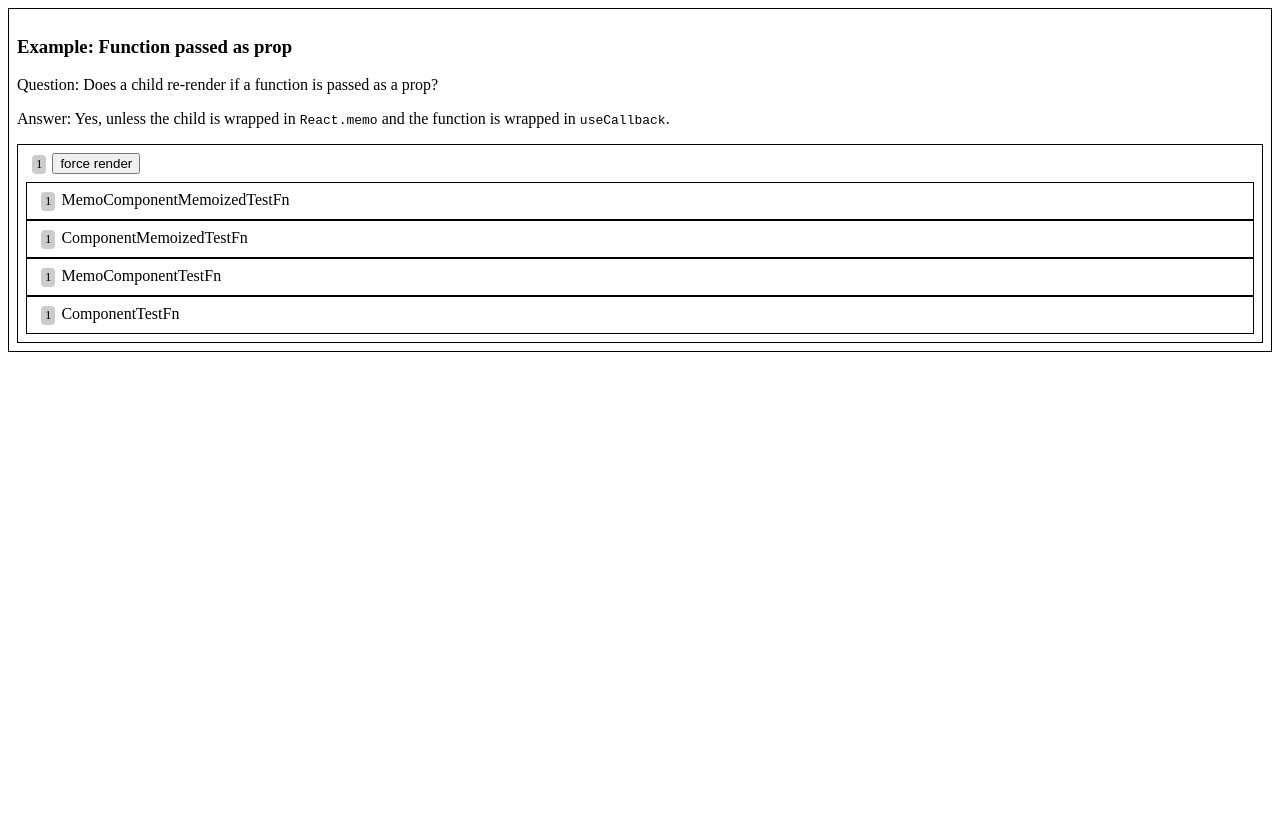
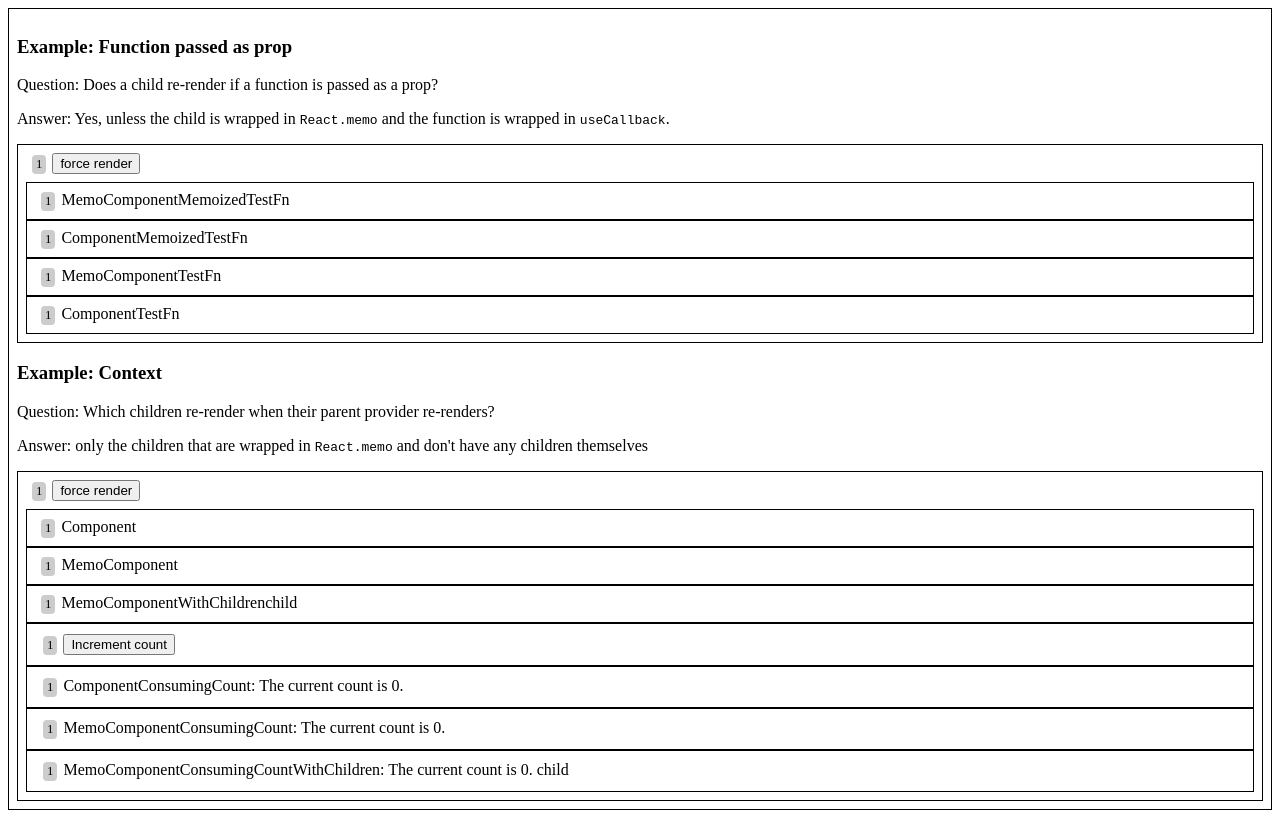
Before and after one commit to learnitmyway/react-playground, a React (Create React App) app: page / in a window 1280 px wide. Built offline with nearby package versions, Linux system fonts and the light colour scheme.

Commit message:
add ContextExample

```diff
--- a/src/App.js
+++ b/src/App.js
@@ -1,11 +1,13 @@
 import React from "react";
 import "./styles.css";
 import FunctionPassedAsPropExample from "./FunctionPassedAsPropExample";
+import ContextExample from "./ContextExample";
 
 export default function App() {
   return (
     <main className="frame">
       <FunctionPassedAsPropExample />
+      <ContextExample />
     </main>
   );
 }
--- /dev/null
+++ b/src/ContextExample.js
@@ -0,0 +1,117 @@
+import React from "react";
+import useRenderCounter from "./useRenderCounter";
+import { CountProvider, useCountState, useCountUpdater } from "./count-context";
+
+const Component = () => {
+  const renderCount = useRenderCounter();
+  return (
+    <div className="frame">
+      {renderCount}
+      Component
+    </div>
+  );
+};
+
+const MemoComponent = React.memo(() => {
+  const renderCount = useRenderCounter();
+  return (
+    <div className="frame">
+      {renderCount}
+      MemoComponent
+    </div>
+  );
+});
+
+const MemoComponentWithChildren = React.memo(({ children }) => {
+  const renderCount = useRenderCounter();
+  return (
+    <div className="frame">
+      {renderCount}
+      MemoComponentWithChildren
+      {children}
+    </div>
+  );
+});
+
+const MemoComponentConsumingCount = React.memo(() => {
+  const count = useCountState();
+  const renderCount = useRenderCounter();
+  return (
+    <div style={{ border: "1px solid black", padding: 10 }}>
+      {renderCount}
+      MemoComponentConsumingCount: {`The current count is ${count}. `}
+    </div>
+  );
+});
+
+const MemoComponentConsumingCountWithChildren = React.memo(({ children }) => {
+  const count = useCountState();
+  const renderCount = useRenderCounter();
+  return (
+    <div style={{ border: "1px solid black", padding: 10 }}>
+      {renderCount}
+      MemoComponentConsumingCountWithChildren:{" "}
+      {`The current count is ${count}. `}
+      {children}
+    </div>
+  );
+});
+
+const ComponentConsumingCount = () => {
+  const count = useCountState();
+  const renderCount = useRenderCounter();
+  return (
+    <div style={{ border: "1px solid black", padding: 10 }}>
+      {renderCount}
+      ComponentConsumingCount: {`The current count is ${count}. `}
+    </div>
+  );
+};
+
+const Counter = React.memo(function Counter() {
+  const increment = useCountUpdater();
+  const renderCount = useRenderCounter();
+  return (
+    <div style={{ border: "1px solid black", padding: 10 }}>
+      {renderCount}
+      <button onClick={increment}>Increment count</button>
+    </div>
+  );
+});
+
+export default function ContextExample() {
+  const [, forceUpdate] = React.useState();
+  const renderCount = useRenderCounter();
+  return (
+    <section>
+      <h3>Example: Context</h3>
+      <p>
+        Question: Which children re-render when their parent provider
+        re-renders?
+      </p>
+      <p>
+        Answer: only the children that are wrapped in <code>React.memo</code>{" "}
+        and don't have any children themselves
+      </p>
+      <div className="frame">
+        <div className="forceRender">
+          {renderCount}
+          <button onClick={() => forceUpdate({})}>force render</button>
+        </div>
+        <CountProvider>
+          <Component />
+          <MemoComponent />
+          <MemoComponentWithChildren>
+            <span>child</span>
+          </MemoComponentWithChildren>
+          <Counter />
+          <ComponentConsumingCount />
+          <MemoComponentConsumingCount />
+          <MemoComponentConsumingCountWithChildren>
+            <span>child</span>
+          </MemoComponentConsumingCountWithChildren>
+        </CountProvider>
+      </div>
+    </section>
+  );
+}
--- /dev/null
+++ b/src/count-context.js
@@ -0,0 +1,35 @@
+// Copied from https://codesandbox.io/s/ynn88nx9x?from-embed=&file=/src/count-context.js
+import React from "react";
+
+const CountStateContext = React.createContext();
+const CountUpdaterContext = React.createContext();
+
+function CountProvider(props) {
+  const [count, setCount] = React.useState(0);
+  return (
+    <CountStateContext.Provider value={count}>
+      <CountUpdaterContext.Provider value={setCount}>
+        {props.children}
+      </CountUpdaterContext.Provider>
+    </CountStateContext.Provider>
+  );
+}
+
+function useCountState() {
+  const countState = React.useContext(CountStateContext);
+  if (typeof countState === "undefined") {
+    throw new Error("useCountState must be used within a CountProvider");
+  }
+  return countState;
+}
+
+function useCountUpdater() {
+  const setCount = React.useContext(CountUpdaterContext);
+  if (typeof setCount === "undefined") {
+    throw new Error("useCountUpdater must be used within a CountProvider");
+  }
+  const increment = React.useCallback(() => setCount((c) => c + 1), [setCount]);
+  return increment;
+}
+
+export { CountProvider, useCountState, useCountUpdater };
--- a/src/useRenderCounter.js
+++ b/src/useRenderCounter.js
@@ -1,3 +1,4 @@
+// Copied from https://codesandbox.io/s/ynn88nx9x?from-embed=&file=/src/count-context.js
 import React from "react";
 
 export default function useRenderCounter() {
```
